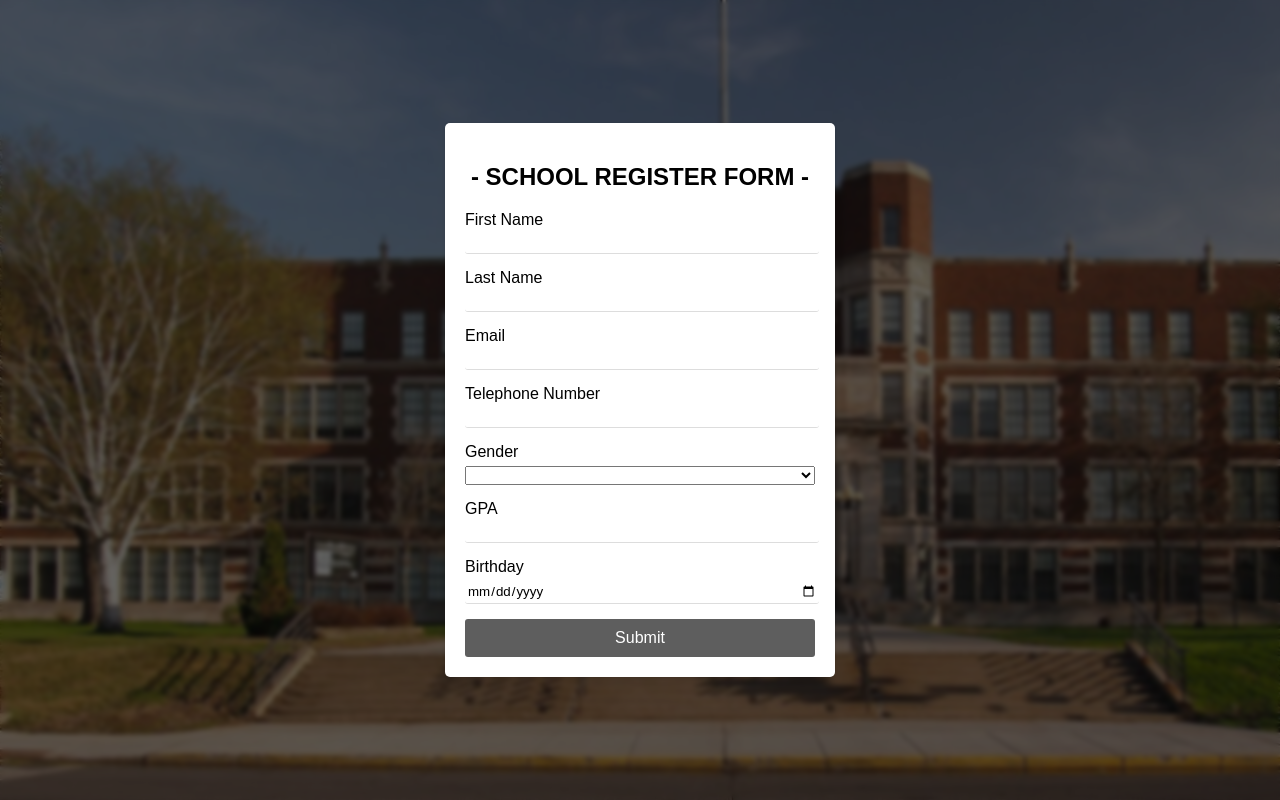
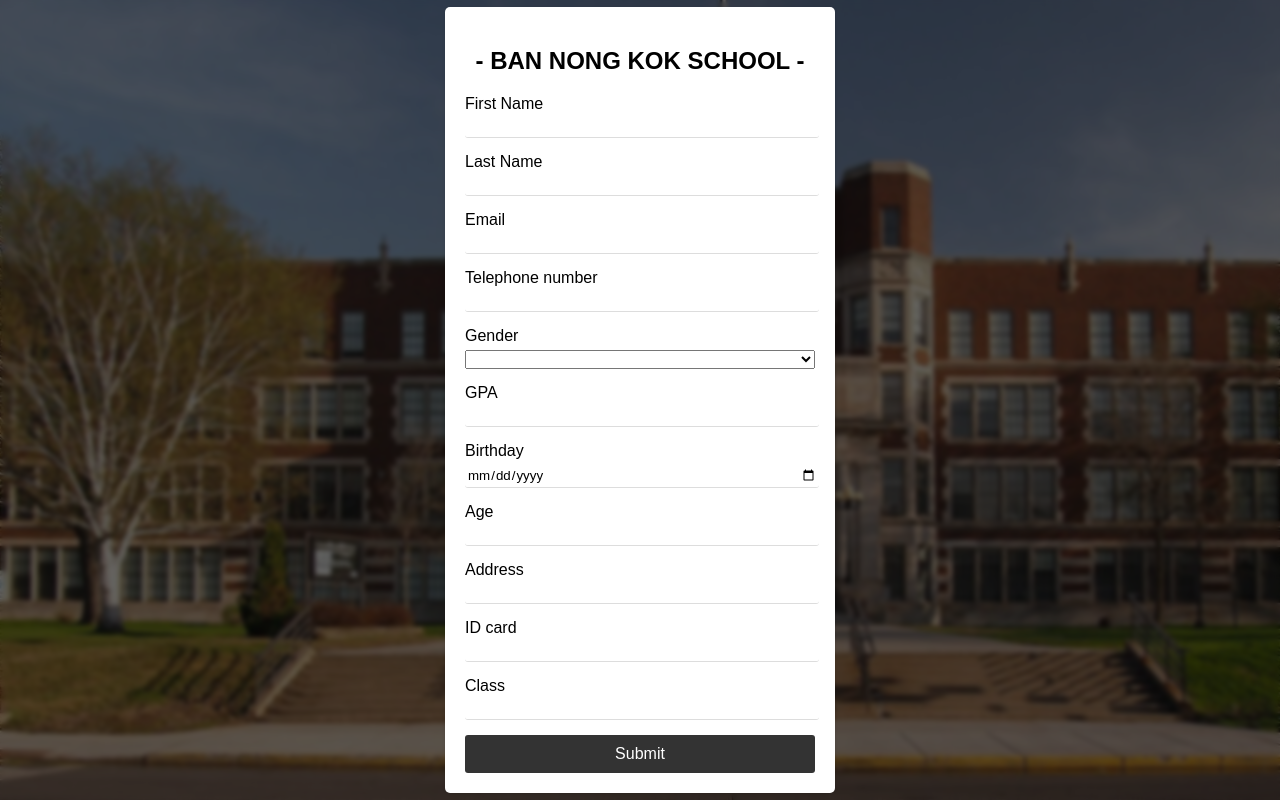
Before and after one commit to Ballphantom/School-Form-Validate, a React (Create React App) app: page / in a window 1280 px wide. Built offline with nearby package versions, Linux system fonts and the light colour scheme; a web font is replaced by a local one.

Commit message:
check error debug error

```diff
--- a/public/index.html
+++ b/public/index.html
@@ -24,7 +24,7 @@
       work correctly both with client-side routing and a non-root public URL.
       Learn how to configure a non-root public URL by running `npm run build`.
     -->
-    <title>React App</title>
+    <title>Regsiter <Form></Form></title>
   </head>
   <body>
     <noscript>You need to enable JavaScript to run this app.</noscript>
--- a/src/App.css
+++ b/src/App.css
@@ -56,7 +56,7 @@ input {
 }
 
 button {
-  background-color: #5e5e5e;
+  background-color: #333;
   border: none;
   border-radius: 3px;
   color: #fff;
@@ -68,5 +68,5 @@ button {
 }
 
 button:hover {
-  background-color: #333;
+  background-color: #8bc1d6;
 }
--- a/src/App.tsx
+++ b/src/App.tsx
@@ -1,5 +1,5 @@
 import { Form, Field } from "react-final-form";
-import { SchoolRegisterForm } from "./components/SchoolRegisterForm";
+import { SchoolRegisterForm } from "./ValidationSchema/SchoolRegisterForm";
 import { ValidationErrors } from "final-form";
 import { ValidationError } from "yup";
 import "./App.css";
@@ -15,12 +15,15 @@ const validate = async (values: any): Promise<ValidationErrors> => {
     return err.inner.reduce(
       (errors: ValidationErrors, innerError: ValidationError) => {
         if (innerError.path !== undefined) {
+          console.log(err);
           return { ...errors, [innerError.path]: innerError.message };
         }
+        return errors;
       },
       {}
     );
   }
+  return {};
 };
 
 const App = () => {
@@ -29,7 +32,7 @@ const App = () => {
       <Form onSubmit={onSubmit} validate={validate}>
         {({ handleSubmit, submitting }) => (
           <form onSubmit={handleSubmit}>
-            <div className="form-header"><h2>- SCHOOL REGISTER FORM -</h2></div>
+            <div className="form-header"><h2>- BAN NONG KOK SCHOOL -</h2></div>
             <div className="form-field">
               <label>First Name</label>
               <Field name="firstName" component="input" type="text" />
@@ -43,8 +46,8 @@ const App = () => {
               <Field name="email" component="input" type="email" />
             </div>
             <div className="form-field">
-              <label>Telephone Number</label>
-              <Field name="telephoneNumber" component="input" type="number" />
+              <label>Telephone number</label>
+              <Field name="telephoneNumber" component="input" type="text" />
             </div>
             <div className="form-field">
               <label>Gender</label>
@@ -62,7 +65,13 @@ const App = () => {
               <label>Birthday</label>
               <Field name="birthday" component="input" type="date" />
             </div>
-            {/* <div className="form-field">
+
+            <div className="form-field">
+              <label>Age</label>
+              <Field name="age" component="input" type="number" />
+            </div>
+
+            <div className="form-field">
               <label>Address</label>
               <Field name="address" component="input" type="text" />
             </div>
@@ -73,7 +82,7 @@ const App = () => {
             <div className="form-field">
               <label>Class</label>
               <Field name="class" component="input" type="text" />
-            </div> */}
+            </div>
             <button type="submit" disabled={submitting}>
               Submit
             </button>
--- a/src/components/SchoolRegisterForm.tsx
+++ b/src/ValidationSchema/SchoolRegisterForm.tsx
@@ -8,7 +8,7 @@ export const SchoolRegisterForm = yup.object().shape({
   email: yup.string()
     .email('Invalid Email')
     .required('Emaiil is required'),
-  telephoneNumber: yup.number()
+  telephoneNumber: yup.string()
     .min(10, 'Phone number need 10 numbers')
     .required('Phone number required'),
   gender: yup.string()
@@ -17,12 +17,14 @@ export const SchoolRegisterForm = yup.object().shape({
     .required('GPA required'),
   birthday: yup.date()
     .required('When were you born?'),
-  // address: yup.string()
-  //   .required(),
-  // citizenID: yup.number()
-  //   .required()
-  //   .min(13, 'ID must have 13 numbers')
-  //   .max(13, 'ID must have 13 numbers'),
-  // class: yup.string()
-  //   .required('What class are you interested in?')
+  age: yup.number()
+    .required('How old are you?'),
+  address: yup.string()
+    .required(),
+  citizenID: yup.string()
+    .required()
+    .min(13, 'ID must have 13 numbers')
+    .max(13, 'ID must have 13 numbers'),
+  class: yup.string()
+    .required('What class are you interested in?')
 });
```
